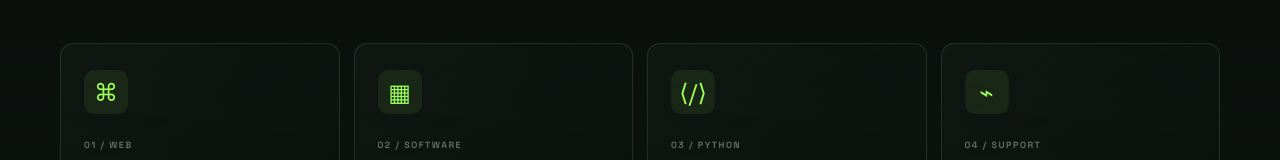
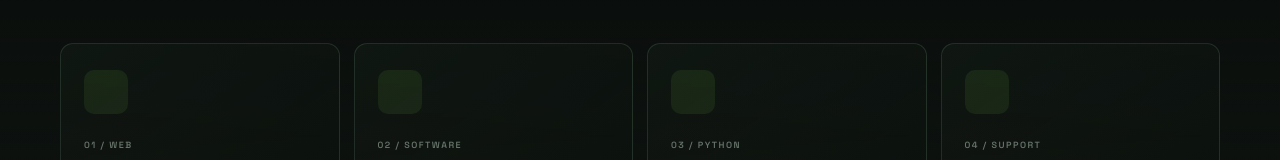
Before and after one commit to otaviorenandev2025/durandtechsysten, a plain HTML site: page index.html in a window 1280 px wide. Shown: the part 1050-1210 px from the top of the page. Drawn offline with Linux system fonts and the light colour scheme.

Commit message:
Update index.html

```diff
--- a/index.html
+++ b/index.html
@@ -84,25 +84,25 @@
 
         <div class="solution-grid">
           <article class="solution-card reveal">
-            <div class="service-icon">⌘</div><span class="service-number">01 / WEB</span>
+            <div class="service-icon"></div><span class="service-number">01 / WEB</span>
             <h3>Sites & Landing Pages</h3>
             <p>Presença digital marcante, responsiva e construída para apresentar sua marca e transformar visitas em oportunidades.</p>
             <a href="#contato" class="text-link" data-service="Sites e landing pages">Criar presença digital <span>↗</span></a>
           </article>
           <article class="solution-card reveal">
-            <div class="service-icon">▦</div><span class="service-number">02 / SOFTWARE</span>
+            <div class="service-icon"></div><span class="service-number">02 / SOFTWARE</span>
             <h3>Sistemas sob medida</h3>
             <p>Aplicações e plataformas que organizam processos, centralizam informações e acompanham o crescimento do seu negócio.</p>
             <a href="#contato" class="text-link" data-service="Sistemas sob medida">Construir meu sistema <span>↗</span></a>
           </article>
           <article class="solution-card reveal">
-            <div class="service-icon">⟨/⟩</div><span class="service-number">03 / PYTHON</span>
+            <div class="service-icon"></div><span class="service-number">03 / PYTHON</span>
             <h3>Automação & Python</h3>
             <p>Softwares e automações para reduzir tarefas repetitivas, ganhar tempo e tornar rotinas mais eficientes.</p>
             <a href="#contato" class="text-link" data-service="Automação e desenvolvimento Python">Automatizar processos <span>↗</span></a>
           </article>
           <article class="solution-card reveal">
-            <div class="service-icon">⌁</div><span class="service-number">04 / SUPPORT</span>
+            <div class="service-icon"></div><span class="service-number">04 / SUPPORT</span>
             <h3>Suporte & Manutenção</h3>
             <p>Assistência técnica e suporte para manter seus equipamentos e recursos tecnológicos funcionando bem.</p>
             <a href="#contato" class="text-link" data-service="Suporte técnico e manutenção">Solicitar suporte <span>↗</span></a>
```
